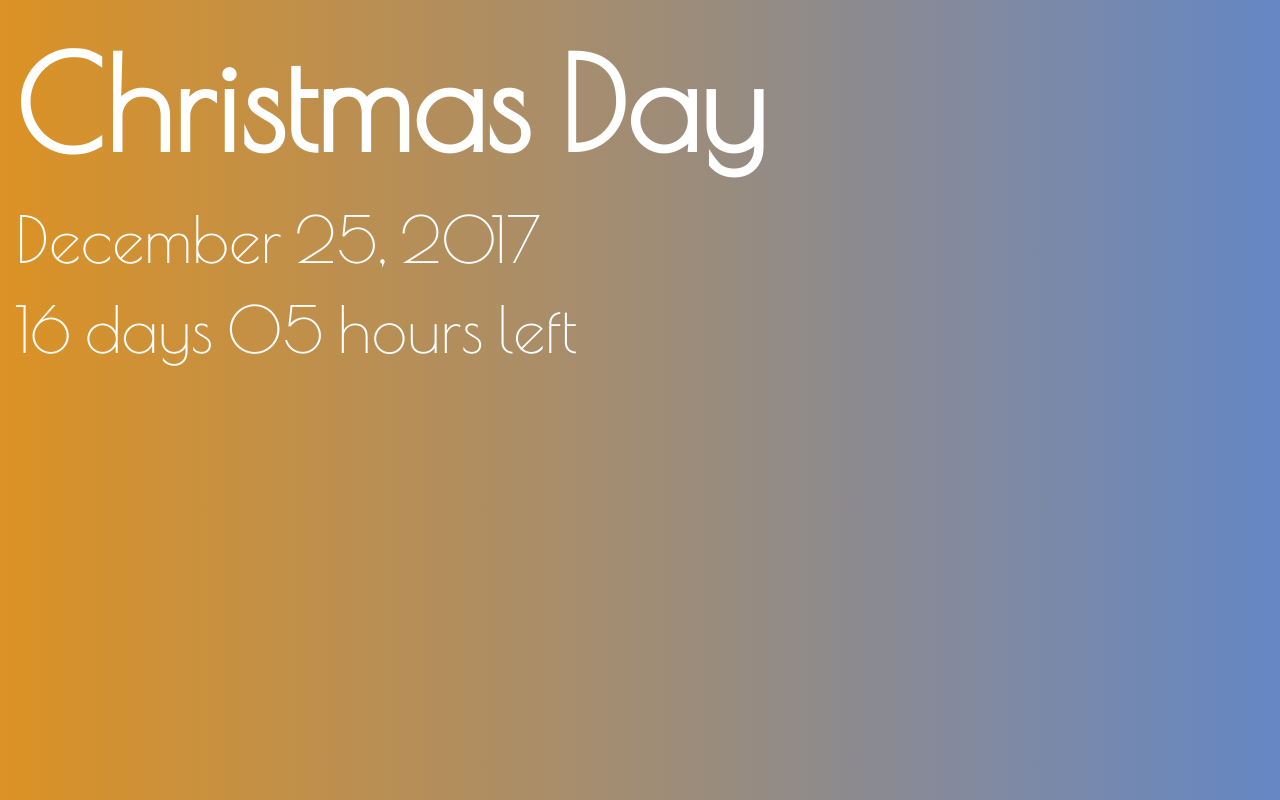
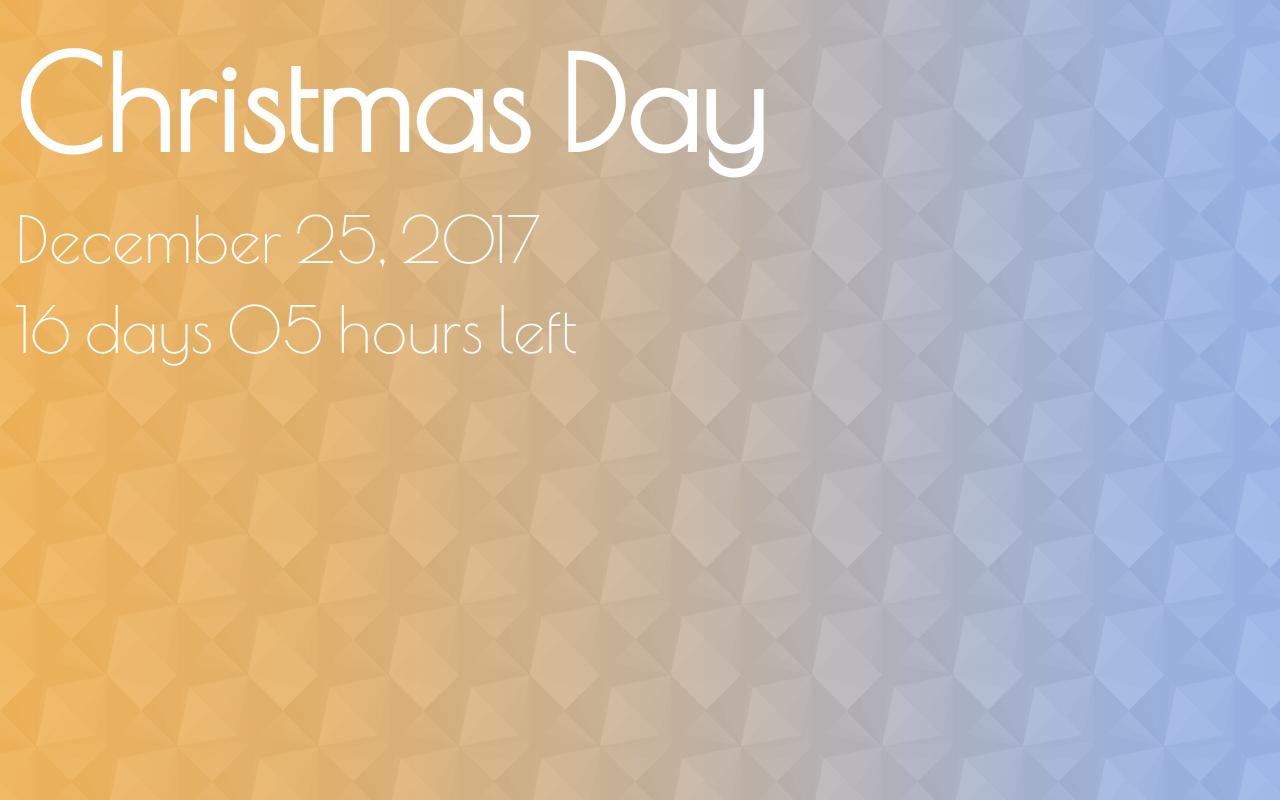
Before and after one commit to atoddj/nextholiday, a plain HTML site: page index.html in a window 1280 px wide. Drawn offline with nearby package versions, Linux system fonts and the light colour scheme.

Commit message:
Updated path for pattern bg

```diff
--- a/css/styles.css
+++ b/css/styles.css
@@ -4,7 +4,7 @@ html {
 }
 
 body {
-    background: url("images/pattern.png"),linear-gradient(to left,#6587c5,#dc9224);
+    background: url("../images/pattern.png"),linear-gradient(to left,#6587c5,#dc9224);
     background-blend-mode: luminosity;
     color: #fff;
 }
```
